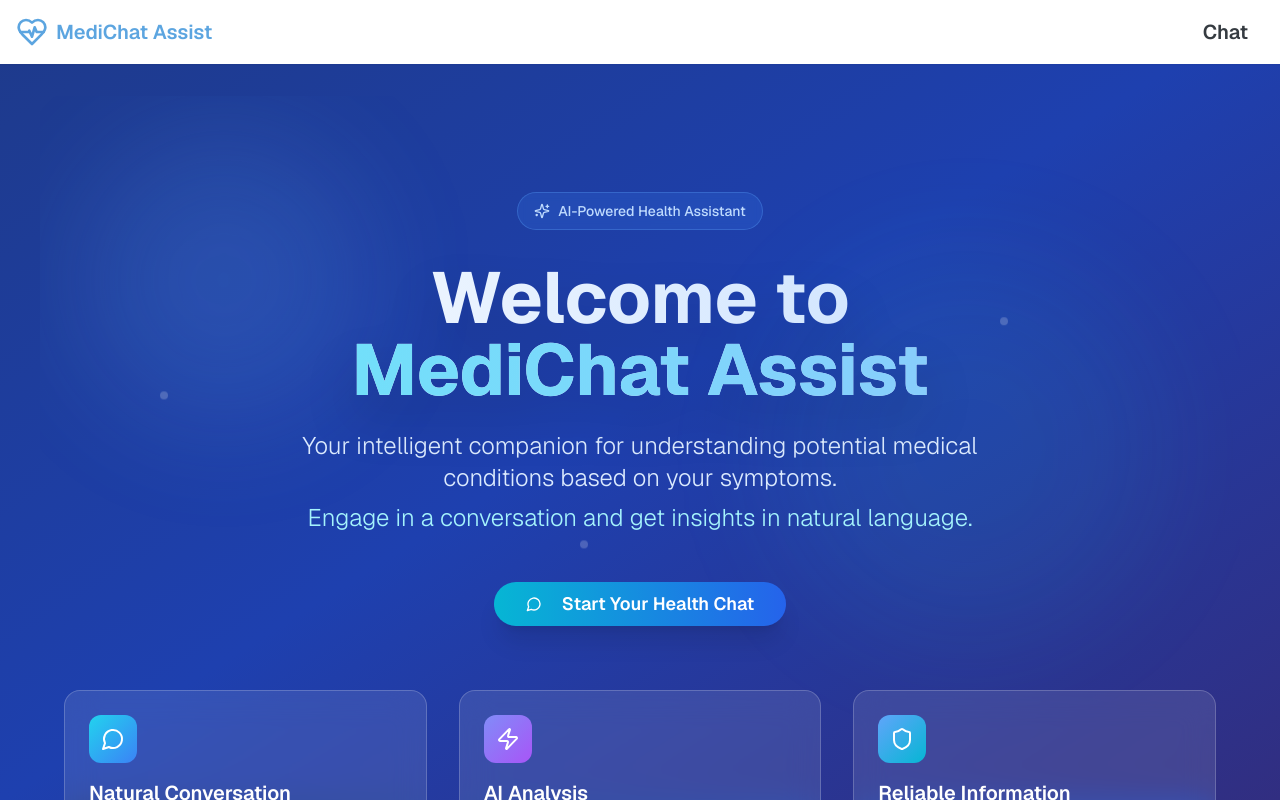
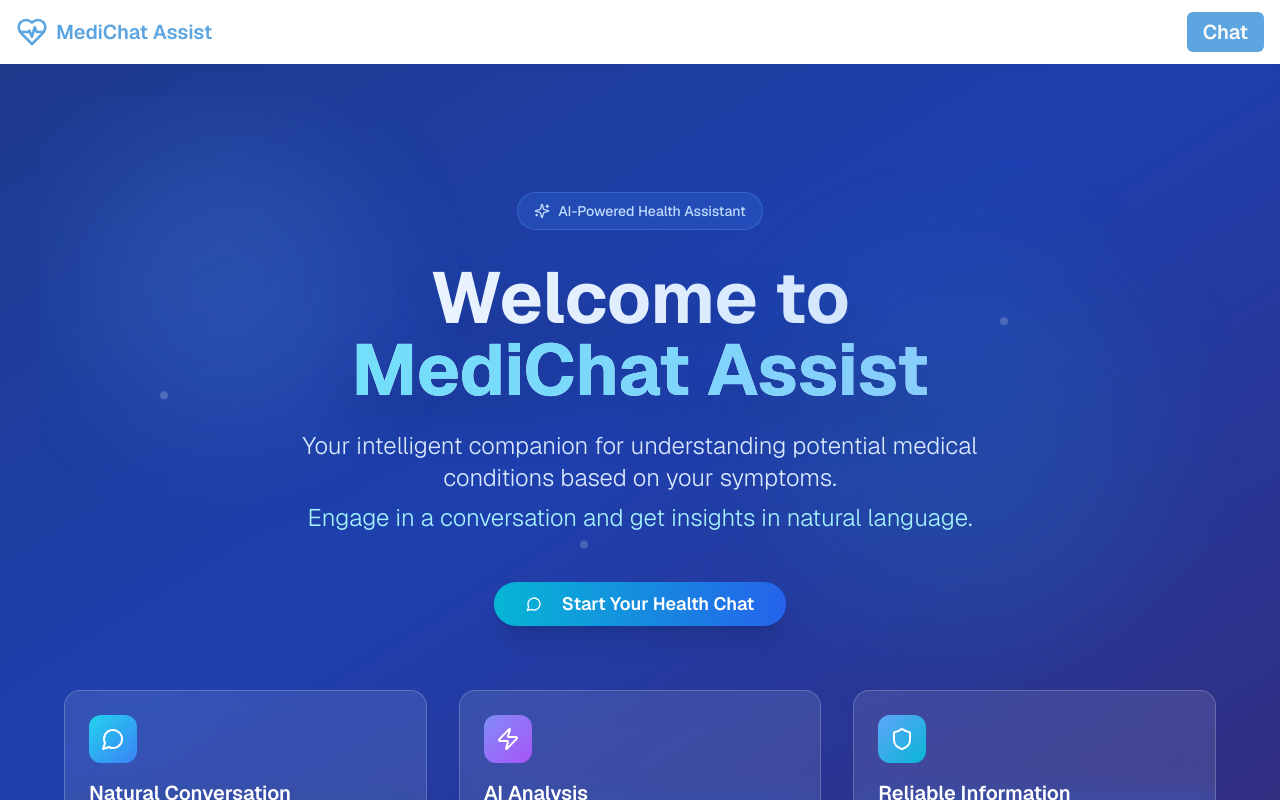
Before and after one commit to dubemdaniel/MediChat-Assistant-1.0, a Next.js app: page / in a window 1280 px wide. Shown: the top 800 px of the page. Built offline with nearby package versions, Linux system fonts and the light colour scheme.

Commit message:
did some modification 1.0

```diff
--- a/components/layout/navbar.tsx
+++ b/components/layout/navbar.tsx
@@ -37,7 +37,7 @@ export default function Navbar() {
         {/* Desktop Navigation */}
         <nav className="hidden md:flex items-center gap-4">
           {visibleNavItems.map((item) => (
-            <Button key={item.label} variant="ghost" className="text-xl font-semibold" asChild>
+            <Button key={item.label} variant="default" className="text-xl font-semibold" asChild>
               <Link href={item.href}>{item.label}</Link>
             </Button>
           ))}
```
